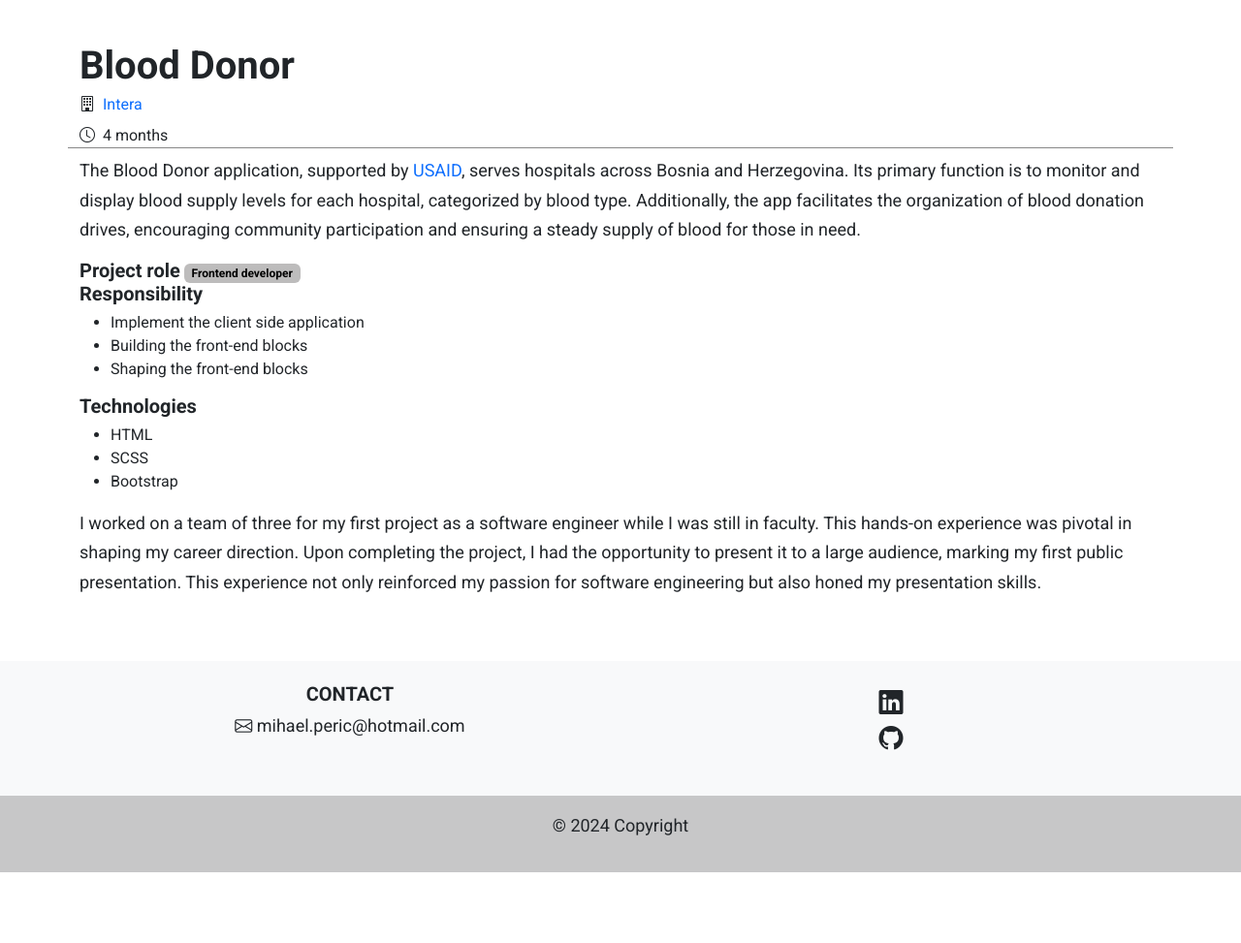
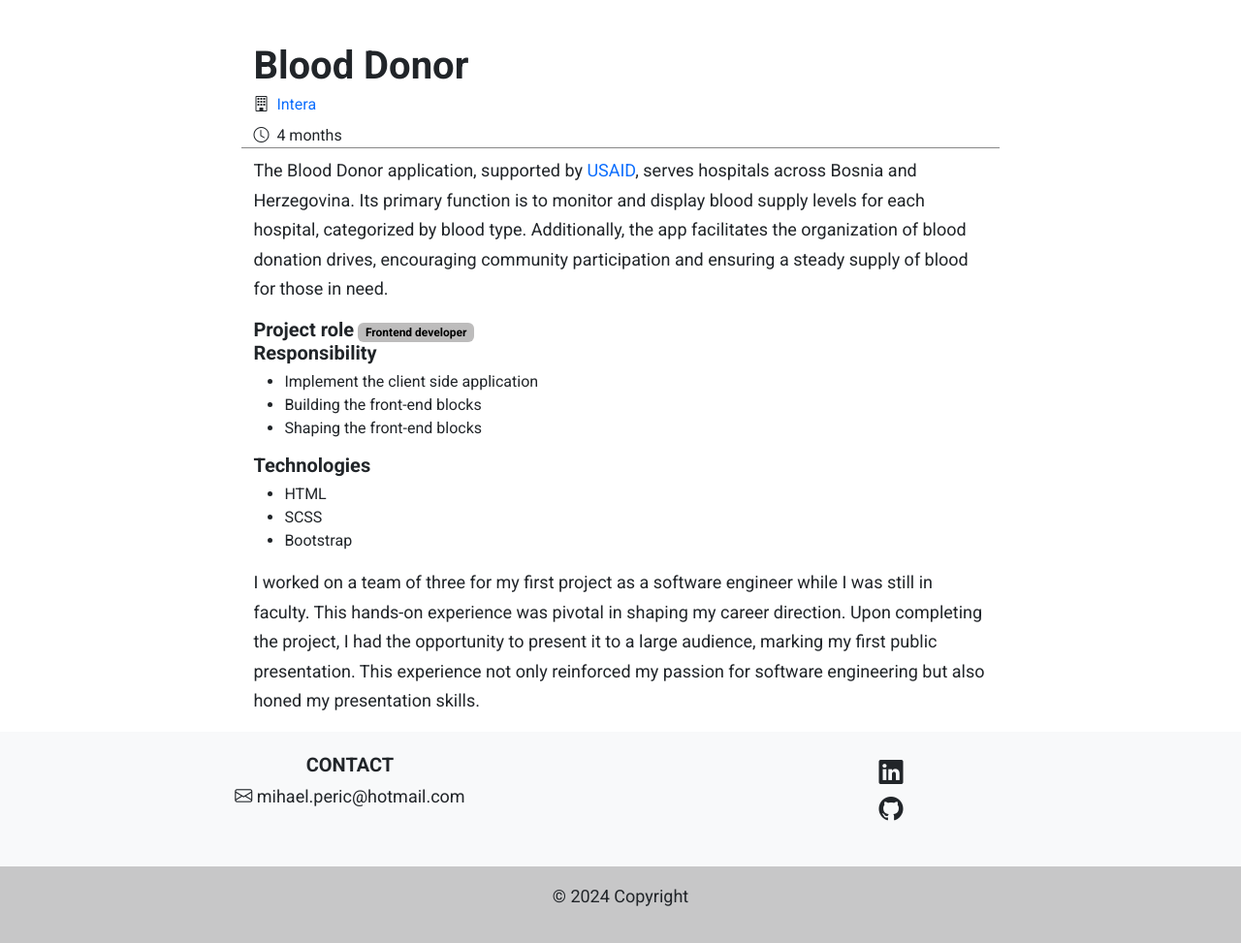
Before and after one commit to YodaBikarbona/portfolio, a Jekyll site: the page built from pages/blood_donor.html, in a window 1280 px wide. Shown: the whole page at 97% size. Built offline with Jekyll 4.4.1, drawn with Linux system fonts in a browser that asks for light colours; before the commit the page ends 900 px from its top, so only the background shows below that.

Commit message:
added new class

```diff
--- a/_sass/_main.scss
+++ b/_sass/_main.scss
@@ -291,3 +291,14 @@ a {
 .text-bg-info {
   background-color: #bdbcbc !important;
 }
+
+.page {
+  margin-left: 15%;
+  margin-right: 15%;
+
+  @media (max-width: 768px) {
+    margin-left: 0;
+    margin-right: 0;
+  }
+
+}
--- a/pages/blood_donor.html
+++ b/pages/blood_donor.html
@@ -16,7 +16,7 @@ title: "Blood Donor"
 <body>
 
   <div class="container content mt-5">
-    <div class="row">
+    <div class="row page">
       <div class="col-12 space-line">
         <h1>Blood Donor</h1>
         <div class="d-flex align-items-center mt-2">
```
